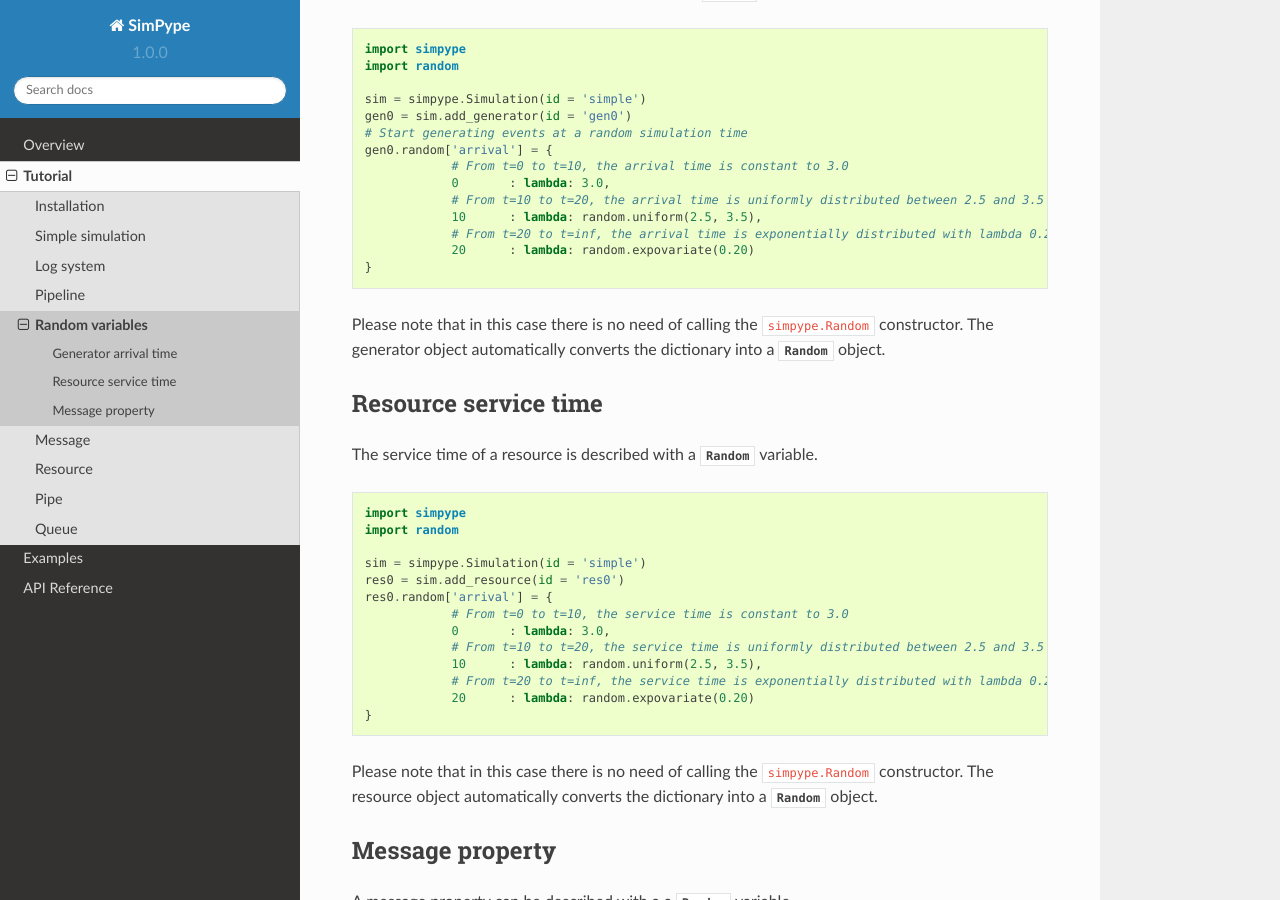
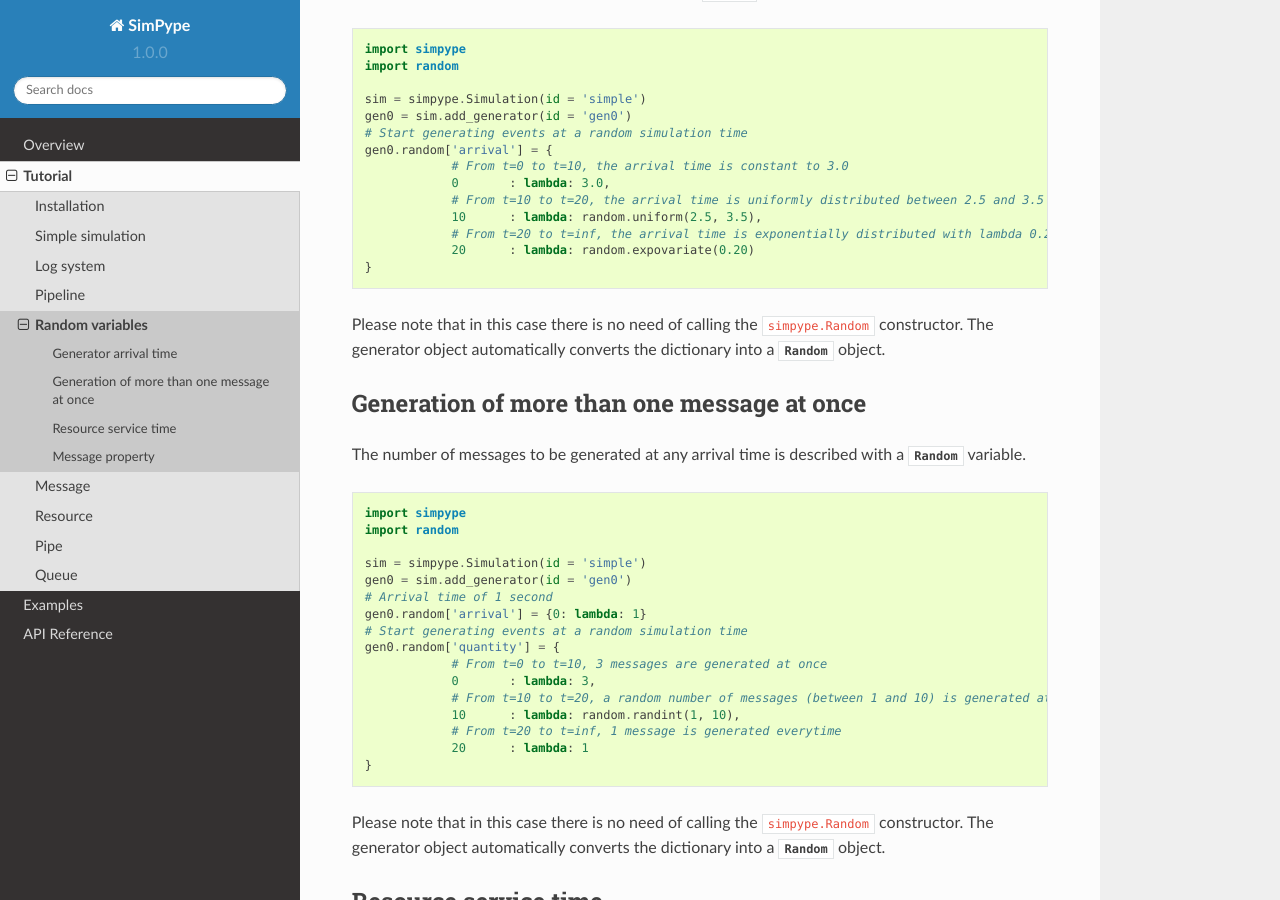
Before and after one commit to Mallets/SimPype, a Sphinx documentation site: the page built from docs/tutorial/random.rst, in a window 1280 px wide and 900 px high, scrolled down 1328 px. Built offline with Sphinx 7.4.7 and the Read the Docs theme 2.0.0, drawn with Linux system fonts in a browser that asks for light colours.

Commit message:
Adding the possibility to generate more messages at once via a random variable in the generator object

```diff
--- a/docs/tutorial/random.rst
+++ b/docs/tutorial/random.rst
@@ -83,6 +83,33 @@ The arrival time of a generator is described with a :class:`~simpype.random.Rand
 Please note that in this case there is no need of calling the ``simpype.Random`` constructor.
 The generator object automatically converts the dictionary into a :class:`~simpype.random.Random` object.
 
+Generation of more than one message at once
+===========================================
+
+The number of messages to be generated at any arrival time is described with a :class:`~simpype.random.Random` variable.
+
+.. code-block:: python
+
+    import simpype
+    import random
+
+    sim = simpype.Simulation(id = 'simple')
+    gen0 = sim.add_generator(id = 'gen0')
+    # Arrival time of 1 second
+    gen0.random['arrival'] = {0: lambda: 1}
+    # Start generating events at a random simulation time
+    gen0.random['quantity'] = {
+		# From t=0 to t=10, 3 messages are generated at once
+		0	: lambda: 3,
+		# From t=10 to t=20, a random number of messages (between 1 and 10) is generated at once
+		10	: lambda: random.randint(1, 10),
+		# From t=20 to t=inf, 1 message is generated everytime
+		20	: lambda: 1
+    }
+
+Please note that in this case there is no need of calling the ``simpype.Random`` constructor.
+The generator object automatically converts the dictionary into a :class:`~simpype.random.Random` object.
+
 Resource service time
 =====================
 
```
Also changed, not shown: 1 other file.
